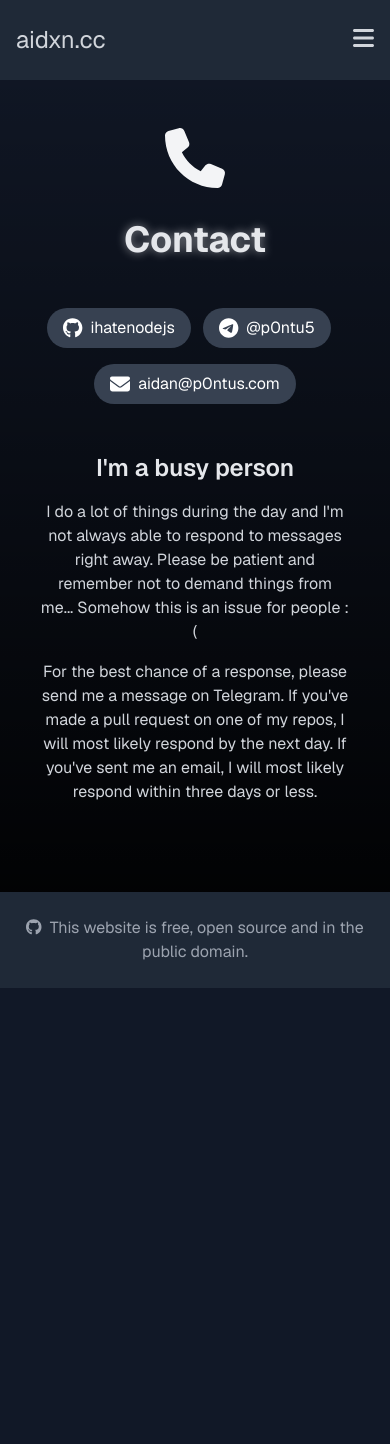
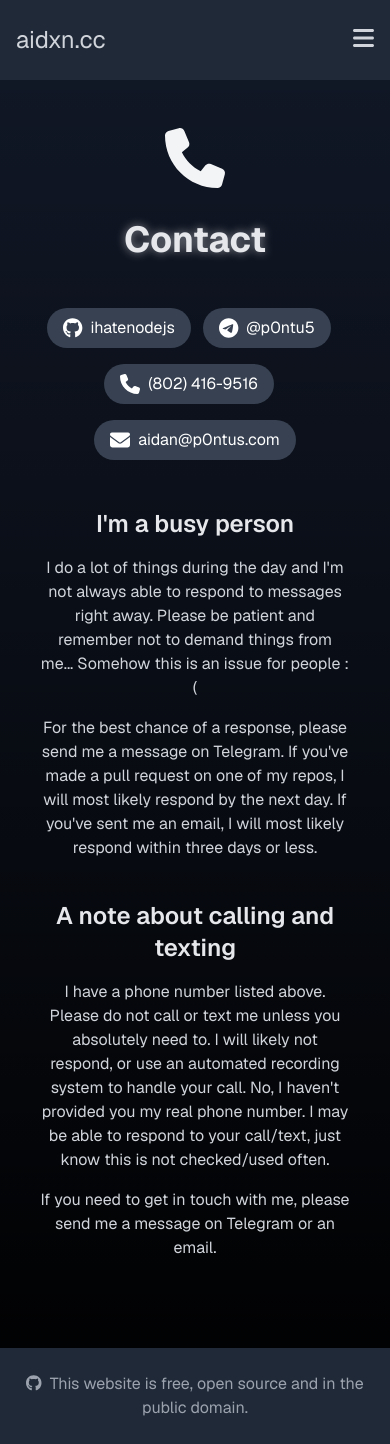
Before and after one commit to ihatenodejs/aidxnCC, a Next.js app: page /contact in a window 390 px wide. Before the commit the page ends 988 px from the top, so only its background shows below. Built offline with nearby package versions, Linux system fonts and the light colour scheme.

Commit message:
fix spacing, add headers to break up content, add phone number, note about calling/texting

```diff
--- a/app/components/pages/About.tsx
+++ b/app/components/pages/About.tsx
@@ -9,13 +9,15 @@ export default function About() {
             <h1 className="text-4xl font-bold my-2 text-center text-gray-200" style={{ textShadow: '0 0 10px rgba(255, 255, 255, 0.5)' }}>
                 About Me
             </h1>
-            <div className="p-6">
+            <div className="px-6 pt-6">
                 <p className="text-gray-300 mb-4">
                     Hey there! I&apos;m Aidan, a web developer and student, and this is my website. I&apos;m passionate about web development (although I&apos;m not great with design) and I love building things with Node.js and Express.
                 </p>
+                <h2 className="text-2xl font-semibold mb-4 mt-12 text-gray-200">Academics</h2>
                 <p className="text-gray-300 mb-4">
                     In terms of my academic background, I am currently pursuing a degree in computer science at SNHU. I really enjoy learning, though it depends on the subject. I am mostly self-taught when it comes to programming. I prefer this style of learning, especially with programming, as it lets me learn faster and apply creativity much more.
                 </p>
+                <h2 className="text-2xl font-semibold mb-4 mt-12 text-gray-200">Hobbies</h2>
                 <p className="text-gray-300 mb-4">
                     When I&apos;m not programming, I can typically be found installing another Linux distro on my laptop or flashing a new ROM to my phone. I am also a passionate writer and I like to write creatively in my free time.
                 </p>
@@ -25,6 +27,7 @@ export default function About() {
             </div>
             <div className="mt-12">
                 <h2 className="text-2xl font-semibold mb-4 text-gray-200">My GitHub Contributions</h2>
+                <p className="text-gray-300 mb-4">You can find me on GitHub as <a href="https://github.com/ihatenodejs/" className="text-blue-400 hover:underline">ihatenodejs</a>.</p>
                 <div className="flex flex-col md:flex-row justify-center gap-4">
                     <img src="https://github-readme-stats.vercel.app/api?username=ihatenodejs&theme=dark&show_icons=true&hide_border=true&count_private=true" alt="ihatenodejs's Stats" className="w-full md:w-1/2" />
                     <img src="https://github-readme-stats.vercel.app/api/top-langs/?username=ihatenodejs&theme=dark&show_icons=true&hide_border=true&layout=compact" alt="ihatenodejs's Top Languages" className="w-full md:w-1/3" />
@@ -32,6 +35,7 @@ export default function About() {
             </div>
             <div className="mt-12">
                 <h2 className="text-2xl font-semibold mb-4 text-gray-200">Featured Projects</h2>
+                <p className="text-gray-300 mb-6">Here&apos;s just four of my top projects.</p>
                 <GitHubFeatured />
             </div>
         </div>
--- a/app/components/pages/Contact.tsx
+++ b/app/components/pages/Contact.tsx
@@ -13,6 +13,7 @@ export default function Contact() {
             <div className="p-6 space-y-4">
                 <ContactButton href="https://github.com/ihatenodejs" icon={faGithub} label="ihatenodejs" className="mr-3" />
                 <ContactButton href="https://t.me/p0ntu5" icon={faTelegram} label="@p0ntu5" className="mr-3" />
+                <ContactButton href="tel:+18024169516" icon={faPhone} label="(802) 416-9516" className="mr-3" />
                 <ContactButton href="mailto:aidan@p0ntus.com" icon={faEnvelope} label="aidan@p0ntus.com" className="" />
             </div>
             <div className="p-6">
@@ -20,8 +21,15 @@ export default function Contact() {
                 <p className="text-gray-300 mb-4">
                     I do a lot of things during the day and I&apos;m not always able to respond to messages right away. Please be patient and remember not to demand things from me... Somehow this is an issue for people :(
                 </p>
+                <p className="text-gray-300 mb-10">
+                    For the best chance of a response, please send me a message on Telegram. If you&apos;ve made a pull request on one of my repos, I will most likely respond by the next day. If you&apos;ve sent me an email, I will most likely respond within three days or less.
+                </p>
+                <h2 className="text-2xl font-semibold mb-4 text-gray-200">A note about calling and texting</h2>
                 <p className="text-gray-300 mb-4">
-                    For the best chance of a response, please send me a message on Telegram. If you&apos;ve made a pull request on one of my repos, I will most likely respond by the next day. If you&apos;ve sent me an email, I will most likely respond within three days or less.
+                    I have a phone number listed above. Please do not call or text me unless you absolutely need to. I will likely not respond, or use an automated recording system to handle your call. No, I haven't provided you my real phone number. I may be able to respond to your call/text, just know this is not checked/used often.
+                </p>
+                <p className="text-gray-300 mb-4">
+                    If you need to get in touch with me, please send me a message on Telegram or an email.
                 </p>
             </div>
         </div>
```
